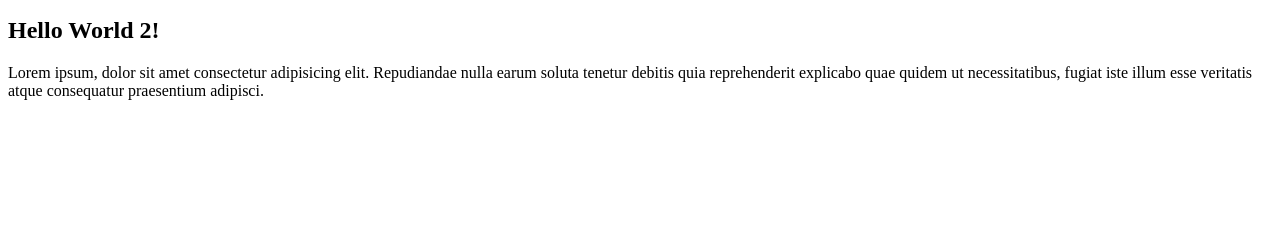
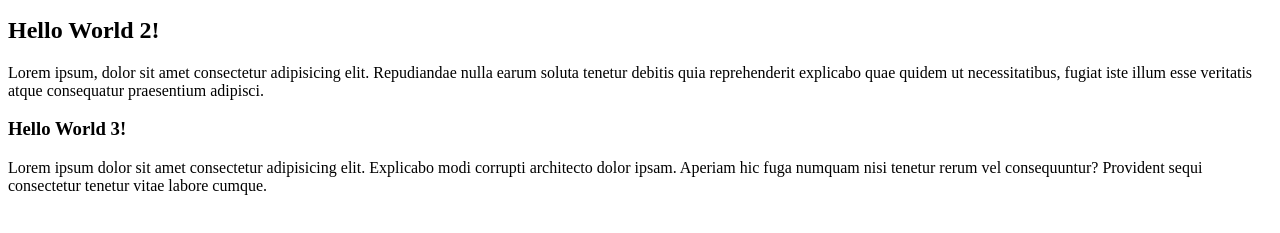
Before and after one commit to Elias0109/IntroGit, a plain HTML site: page index.html in a window 1280 px wide. Shown: the part 119-352 px from the top of the page. Drawn offline with Linux system fonts and the light colour scheme.

Commit message:
Se agrego Hello World 3

```diff
--- a/index.html
+++ b/index.html
@@ -15,6 +15,10 @@
     <p>
         Lorem ipsum, dolor sit amet consectetur adipisicing elit. Repudiandae nulla earum soluta tenetur debitis quia reprehenderit explicabo quae quidem ut necessitatibus, fugiat iste illum esse veritatis atque consequatur praesentium adipisci.
     </p>
+    <h3>Hello World 3!</h3>
+    <p>
+        Lorem ipsum dolor sit amet consectetur adipisicing elit. Explicabo modi corrupti architecto dolor ipsam. Aperiam hic fuga numquam nisi tenetur rerum vel consequuntur? Provident sequi consectetur tenetur vitae labore cumque.
+    </p>
 
 </body>
 </html>
```
